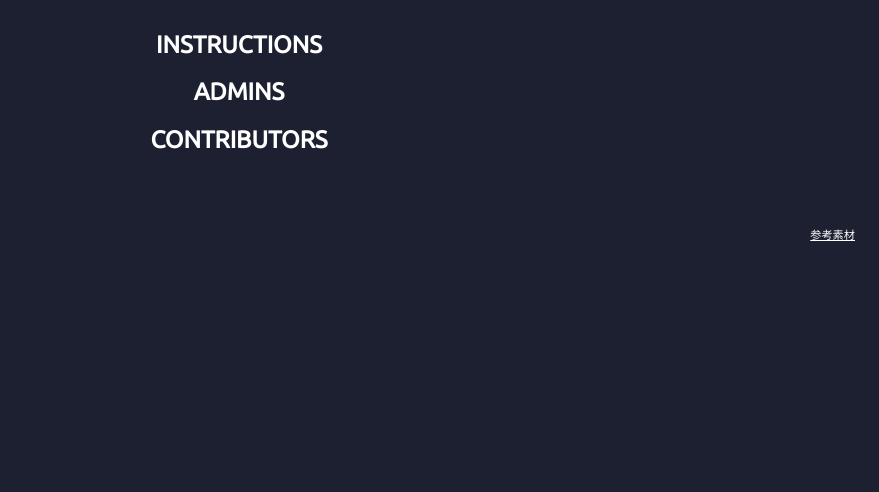
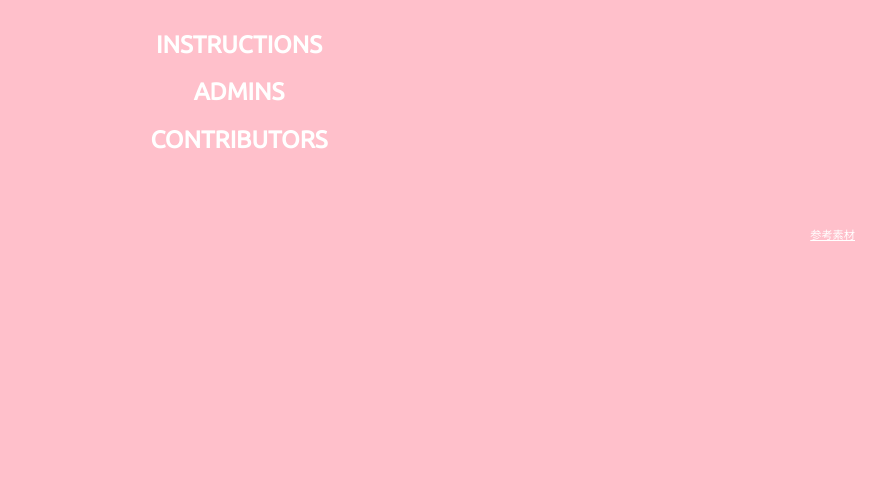
Before and after one commit to git20191205/git_learning, a plain HTML site: page index.html in a window 1280 px wide. Shown: the part 308-800 px from the top of the page, without its empty margins (401-1280 px from the left). Drawn offline with Linux system fonts and the light colour scheme.

Commit message:
change the background to pink

```diff
--- a/styles/style.css
+++ b/styles/style.css
@@ -1,5 +1,5 @@
 body{
-	background-color: #1D2031;
+	background-color: pink;
     font-family: 'Ubuntu', sans-serif;
     color: white;
 }
```
